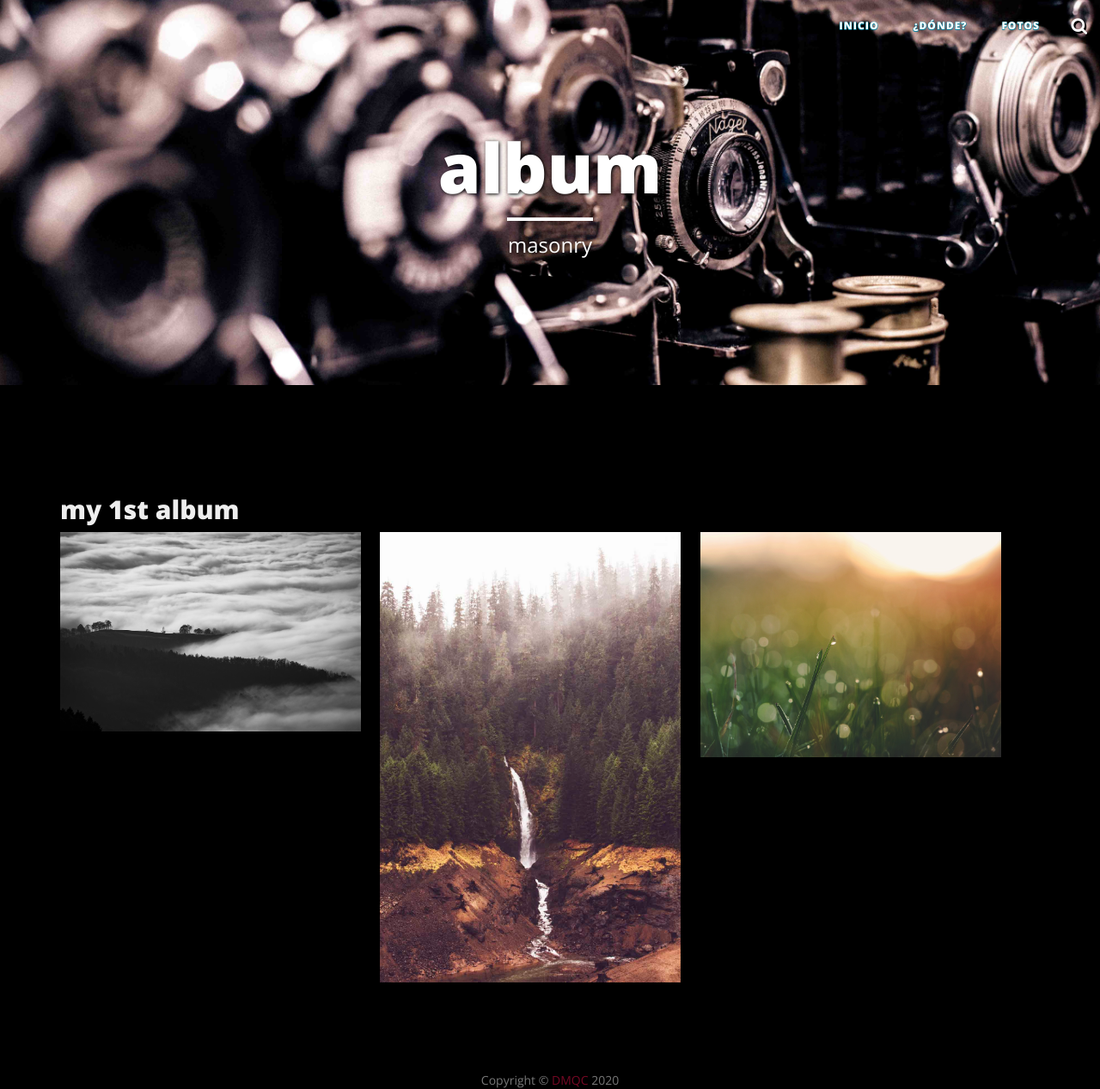
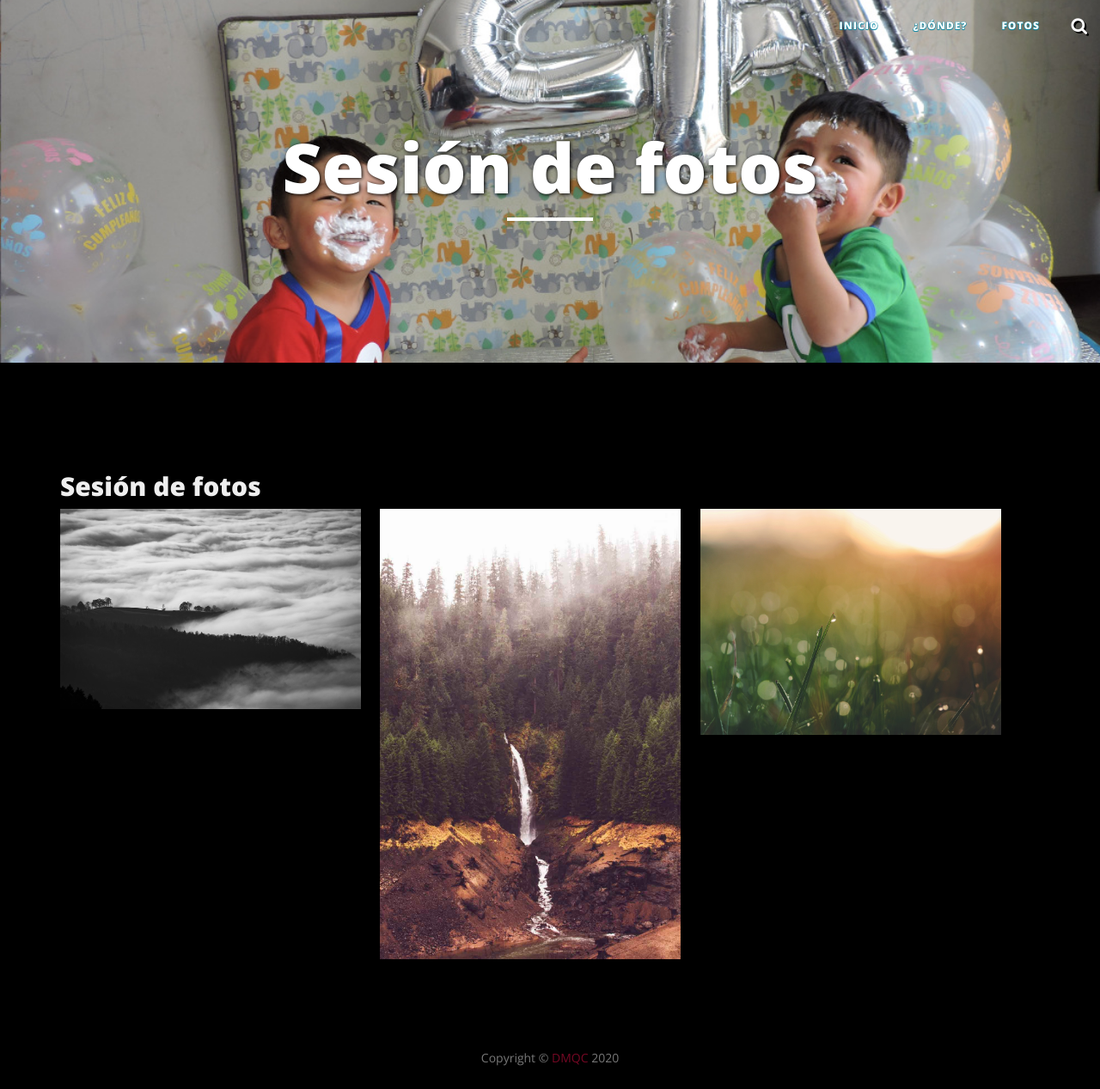
Before and after one commit to andres-alejandro/andres-alejandro.github.io, a Jekyll site: the page built from gallery/gallery01/index.html, in a window 1280 px wide. Shown: the whole page at 86% size. Built offline with Jekyll 4.4.1, drawn with Linux system fonts in a browser that asks for light colours; nearby versions of some CDN libraries; after the commit the page ends 1241 px from its top, so only the background shows below that.

Commit message:
cambios y mejoras

```diff
--- a/_config.yml
+++ b/_config.yml
@@ -35,7 +35,7 @@ comments :
 # Internal nav
 nav:
   - Inicio: "https://andres-alejandro.github.io/"
-  - ¿Dónde?: "https://andres-alejandro.github.io/journal/"
+  - ¿Dónde?: "https://andres-alejandro.github.io/lugar/"
   - Fotos: "https://andres-alejandro.github.io/gallery/"
   #- NOSOTROS: "https://andres-alejandro.github.io/about/"
 
--- a/gallery/gallery01/index.html
+++ b/gallery/gallery01/index.html
@@ -1,10 +1,10 @@
 ---
 layout: page
-title: "album"
-description: "masonry"
+title: "Sesión de fotos"
+description: ""
 active: gallery
-header-img: "img/gallery-bg.jpg"
-album-title: "my 1st album"
+header-img: "img/fotos-bg.jpg"
+album-title: "Sesión de fotos"
 images:
  - image_path: /gallery/archive/g01/bg1.jpg
    caption: IMAGE TITLE
--- a/lugar/index.html
+++ b/lugar/index.html
@@ -2,7 +2,7 @@
 layout: page
 description: ""
 title: "¿Dónde sera la fiesta?"
-active: journal
+active: lugar
 header-img: "img/donde-bg.jpg"
 ---
 
```
